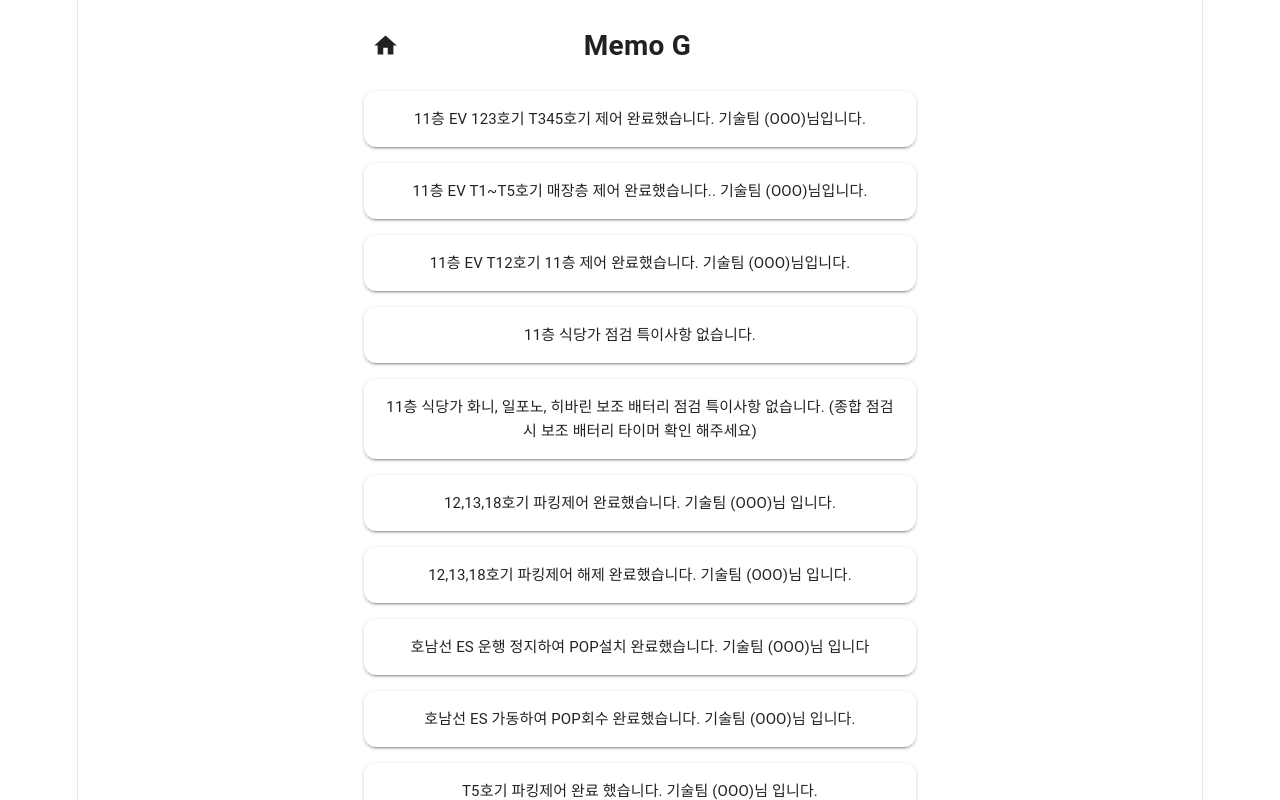
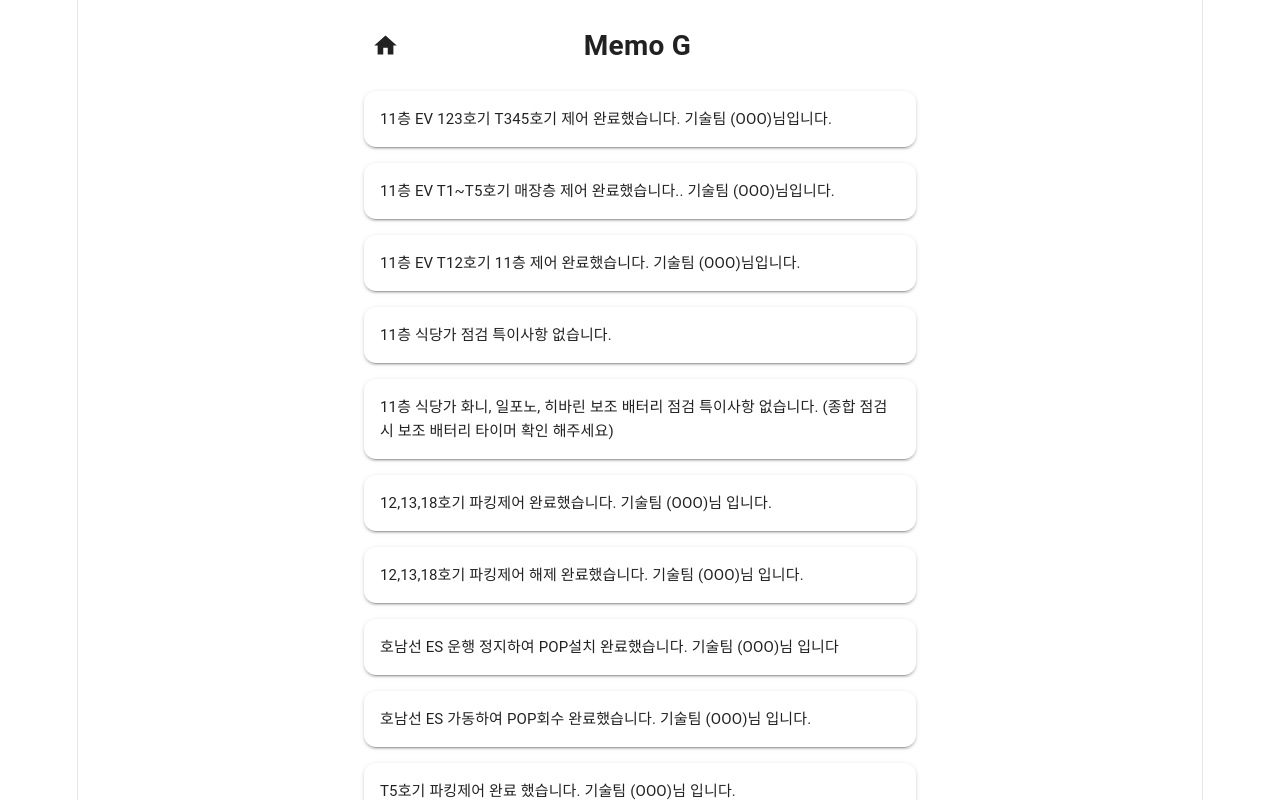
Before and after one commit to 79kzio-dev/timeChecked, a React (Vite) app: page /memo in a window 1280 px wide. Shown: the top 800 px of the page. Built offline with nearby package versions, Linux system fonts and the light colour scheme.

Commit message:
5th commit

```diff
--- a/src/components/MemoCard.tsx
+++ b/src/components/MemoCard.tsx
@@ -115,6 +115,7 @@ export default function MemoCard({item}: Props) {
                                 whiteSpace: "pre-line",
                                 lineHeight: 1.6,
                                 fontSize: 15,
+                                textAlign: "left",
                             }}
                         >
                             {displayText}
```
